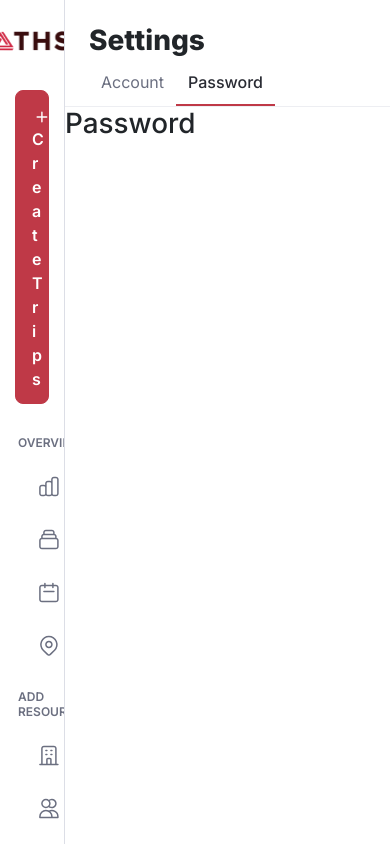
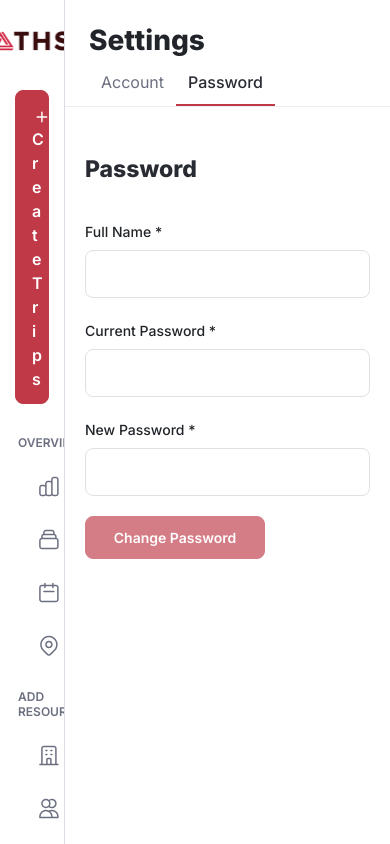
Before and after one commit to AbubakarNaveed/2nd-probational-project-system-plus, a React (Vite) app: page /dashboard/settings/password in a window 390 px wide. Built offline with nearby package versions, Linux system fonts and the light colour scheme.

Commit message:
Setting screen completed(not responsive)

```diff
--- a/src/Styles/theme/_customBootstrap.scss
+++ b/src/Styles/theme/_customBootstrap.scss
@@ -17,6 +17,8 @@ $btn-padding-y-lg: 14px;
 $btn-padding-x-lg: 16px;
 
 $btn-border-radius: 8px;
+$btn-border-radius-lg: 8px;
+$btn-border-radius-sm: 8px;
 // .row {
 //   --bs-gutter-x: 0;
 // }
--- a/src/components/Dashboard/Main/Settings/account.jsx
+++ b/src/components/Dashboard/Main/Settings/account.jsx
@@ -28,9 +28,15 @@ const account = () => {
                 defaultValue={"000-213-2134"}
                 labelSize="md"
               />
-              <button type="button" class="btn btn-outline-secondary">
-                Primary
-              </button>
+              <div style={{ width: "100", maxWidth: "120px" }}>
+                <Button
+                  text={"Save Changes"}
+                  buttonSize="sm"
+                  fontSize="14"
+                  fontColor={"#ffff"}
+                  isDisabled
+                />
+              </div>
             </form>
           </div>
         </div>
--- a/src/components/Dashboard/Main/Settings/password.jsx
+++ b/src/components/Dashboard/Main/Settings/password.jsx
@@ -1,9 +1,38 @@
 import React from "react";
-
+import Input from "@components/Generals/input";
+import Button from "@components/Generals/button";
 const password = () => {
   return (
-    <div>
-      <h1>Password</h1>
+    <div class="mainBody">
+      <div className="cardWithHeading">
+        <h1>Password</h1>
+        <div className="cardInput row custom-gutter">
+          <div className="formSection col-10 p-0">
+            <form>
+              <Input type={"text"} label={"Full Name *"} labelSize="md" />
+              <Input
+                type={"password"}
+                label={"Current Password *"}
+                labelSize="md"
+              />
+              <Input
+                type={"password"}
+                label={"New Password *"}
+                labelSize="md"
+              />
+              <div style={{ width: "100", maxWidth: "180px" }}>
+                <Button
+                  text={"Change Password"}
+                  buttonSize="sm"
+                  fontSize="14"
+                  fontColor={"#ffff"}
+                  isDisabled
+                />
+              </div>
+            </form>
+          </div>
+        </div>
+      </div>
     </div>
   );
 };
```
Also changed, not shown: src/Styles/styles.css, 1 other file (tests, documents, lock files or other folders).
